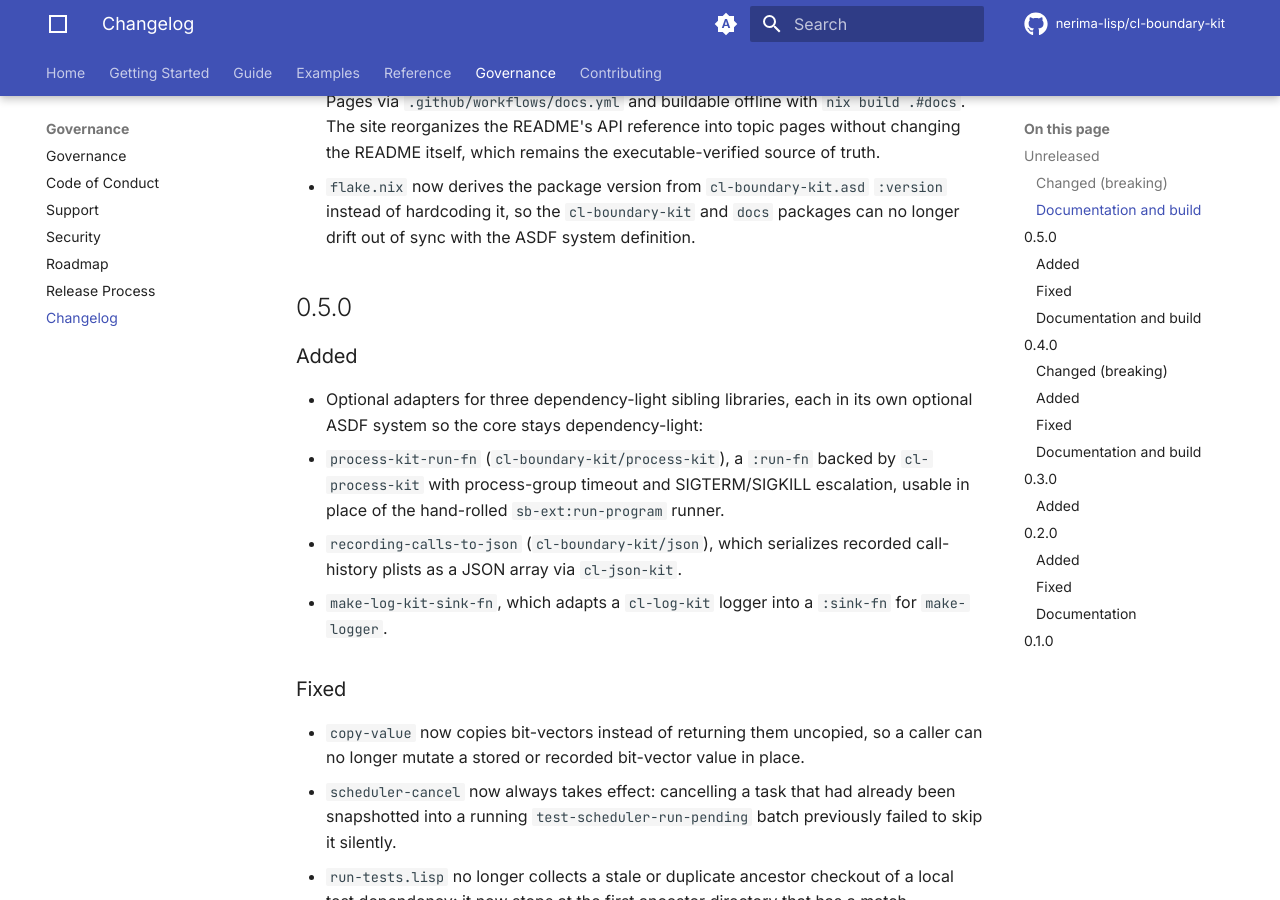
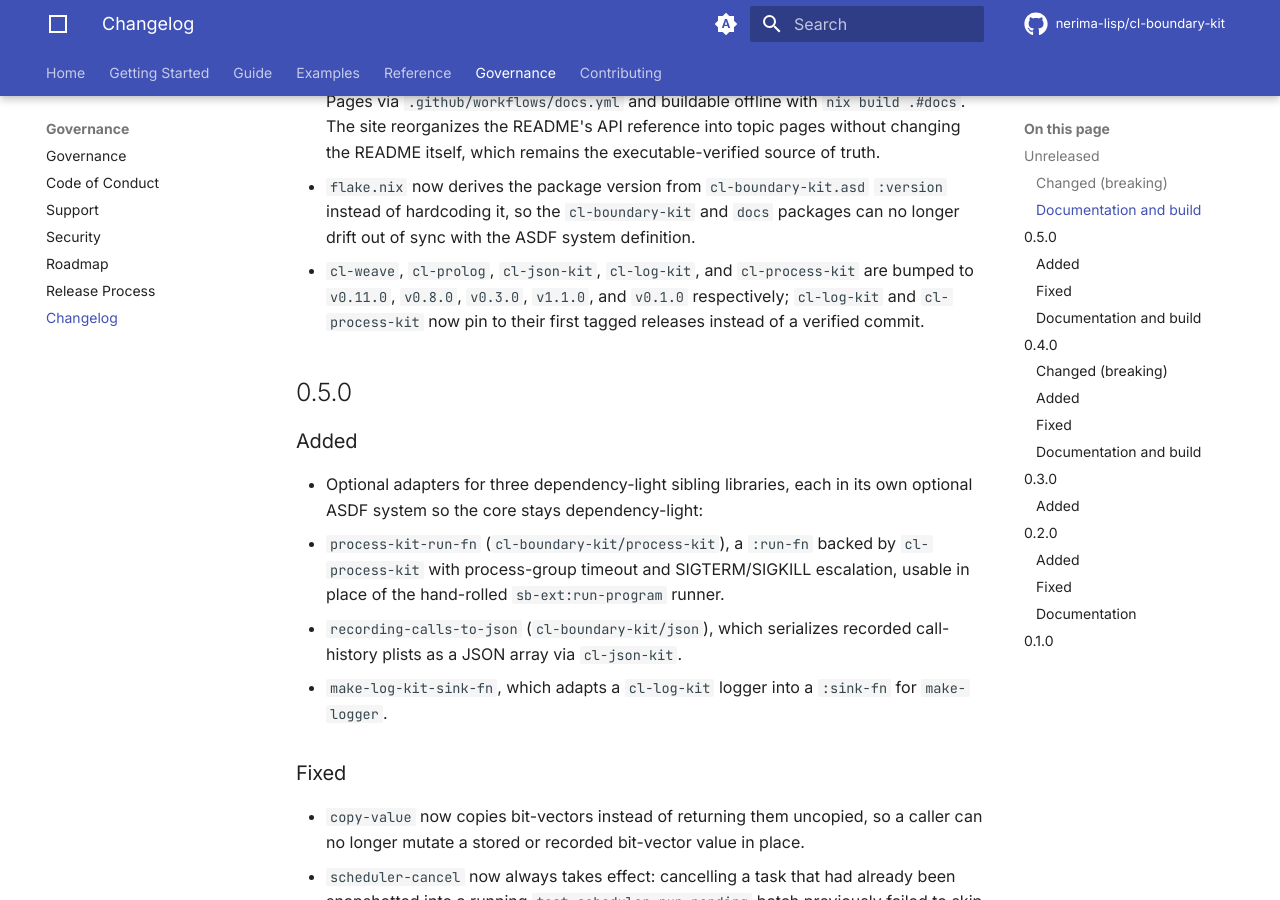
Before and after one commit to nerima-lisp/cl-boundary-kit, an MkDocs documentation site: the page built from docs/src/changelog.md, in a window 1280 px wide and 900 px high, scrolled down 709 px. Built offline with MkDocs 1.6.1 and Material for MkDocs 9.7.7, drawn with Linux system fonts in a browser that asks for light colours; comment, search, counter and statistics services are not loaded.

Commit message:
Bump cl-weave, cl-prolog, cl-log-kit, cl-process-kit, cl-json-kit pins
cl-weave v0.11.0, cl-prolog v0.8.0, cl-json-kit v0.3.0. cl-log-kit and
cl-process-kit now pin to their first tagged releases (v1.1.0, v0.1.0)
instead of a verified commit, now that both have cut one.

```diff
--- a/docs/src/changelog.md
+++ b/docs/src/changelog.md
@@ -32,6 +32,10 @@ diffs alone.
 - `flake.nix` now derives the package version from `cl-boundary-kit.asd`
   `:version` instead of hardcoding it, so the `cl-boundary-kit` and `docs`
   packages can no longer drift out of sync with the ASDF system definition.
+- `cl-weave`, `cl-prolog`, `cl-json-kit`, `cl-log-kit`, and `cl-process-kit`
+  are bumped to `v0.11.0`, `v0.8.0`, `v0.3.0`, `v1.1.0`, and `v0.1.0`
+  respectively; `cl-log-kit` and `cl-process-kit` now pin to their first
+  tagged releases instead of a verified commit.
 
 ## 0.5.0
 
```
Also changed, not shown: CHANGELOG.md, 2 other files.
